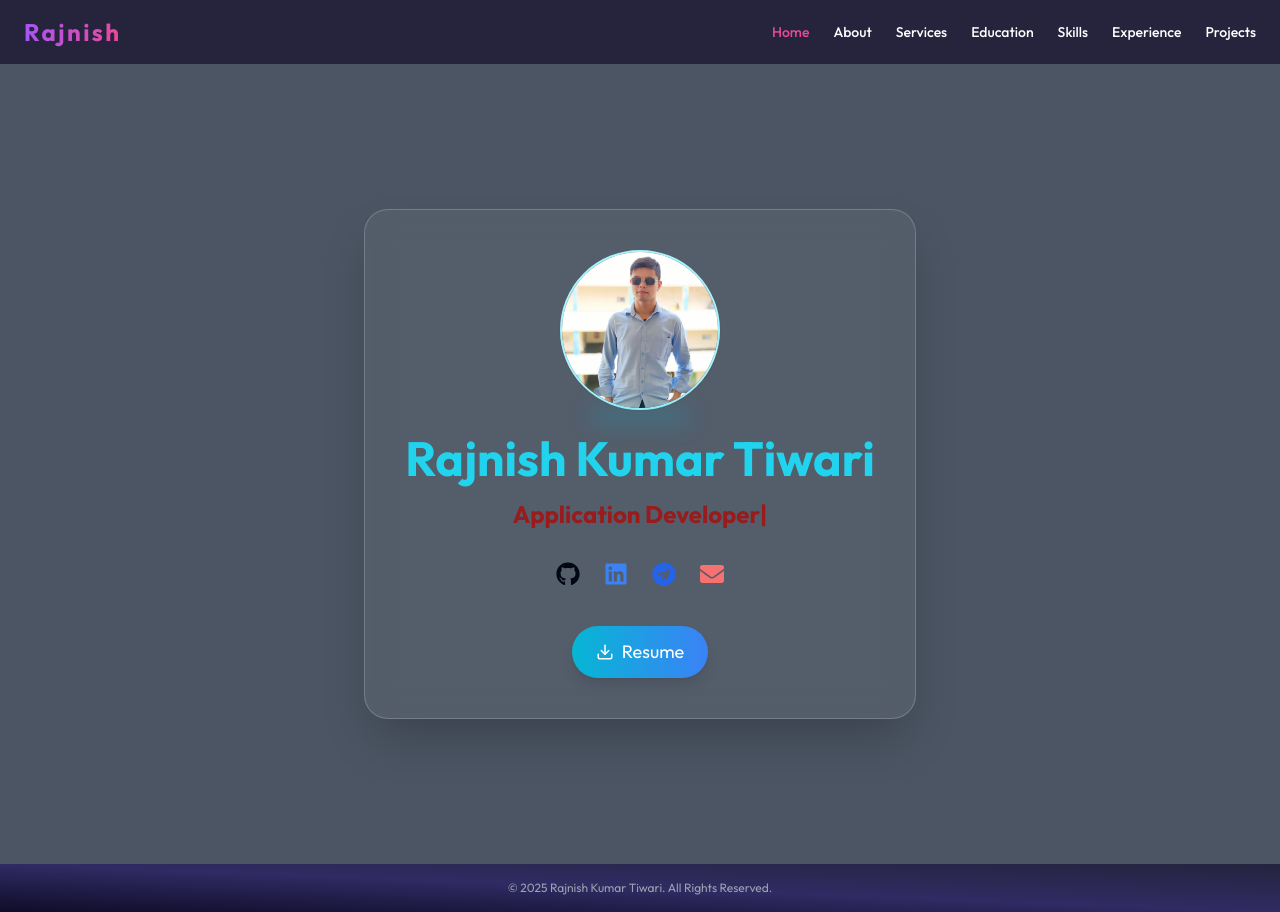
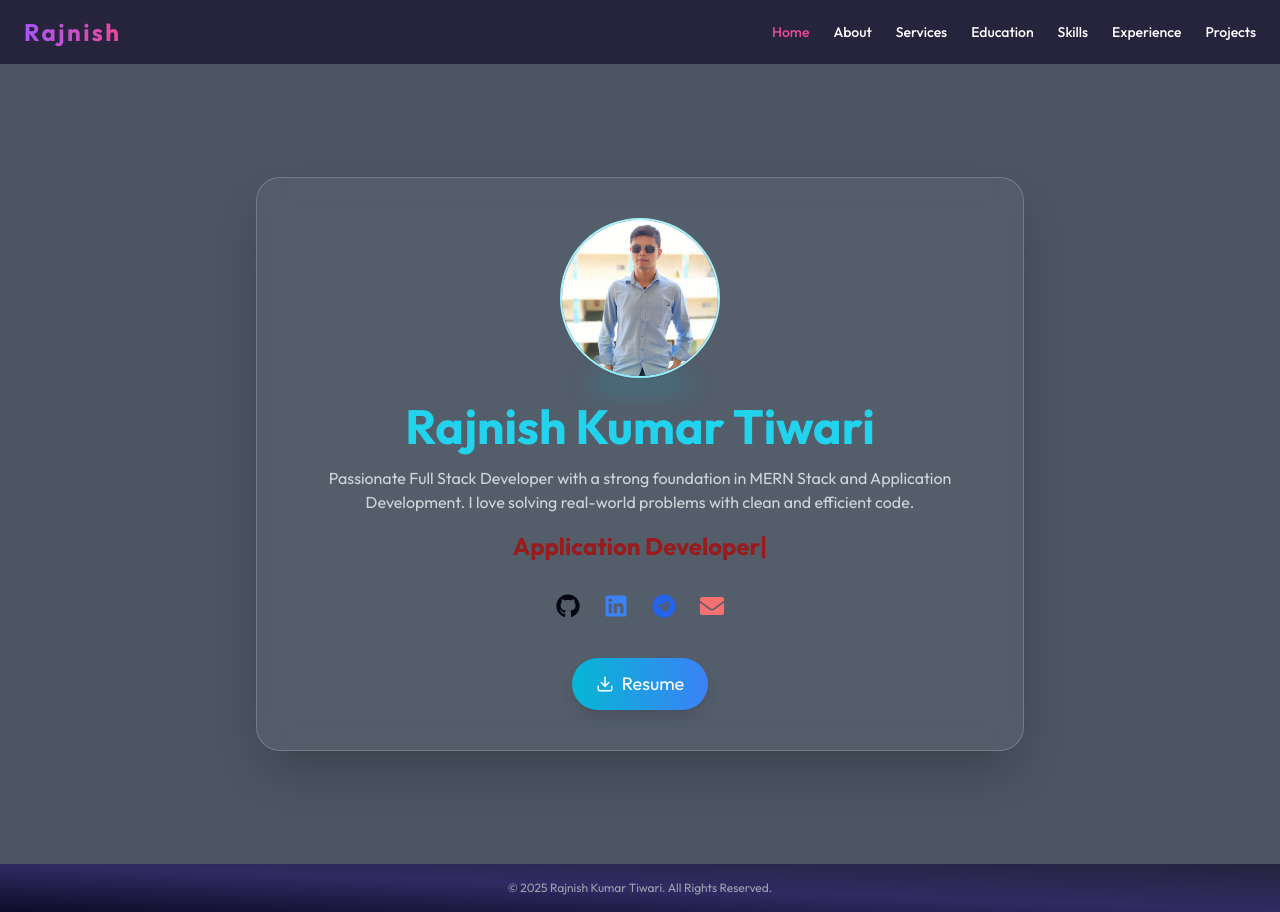
Before and after one commit to Er-Rajnish-Kumar-Tiwari/Biodata, a React (Vite) app in the folder biodata/: page / in a window 1280 px wide. Built offline with nearby package versions, Linux system fonts and the light colour scheme.

Commit message:
Update home.jsx

```diff
--- a/biodata/src/Pages/home.jsx
+++ b/biodata/src/Pages/home.jsx
@@ -35,6 +35,11 @@ export default function Home() {
         <h1 className="text-4xl sm:text-5xl font-bold mb-4">
           <span className="text-cyan-400">Rajnish Kumar Tiwari</span>
         </h1>
+
+        {/* Short Intro */}
+        <p className="text-gray-300 text-sm sm:text-base mb-4">
+          Passionate Full Stack Developer with a strong foundation in MERN Stack and Application Development. I love solving real-world problems with clean and efficient code.
+        </p>
 
         {/* Typewriter Roles */}
         <TypeAnimation
```
